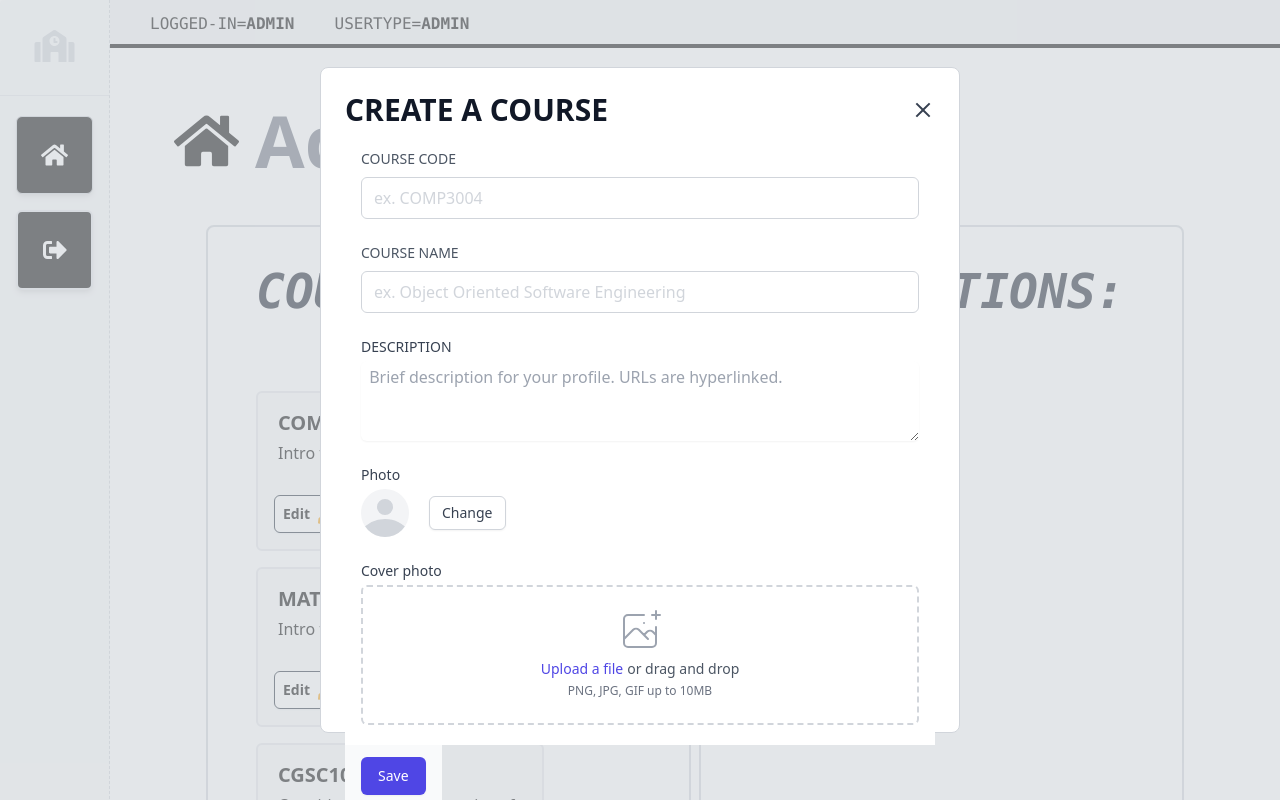
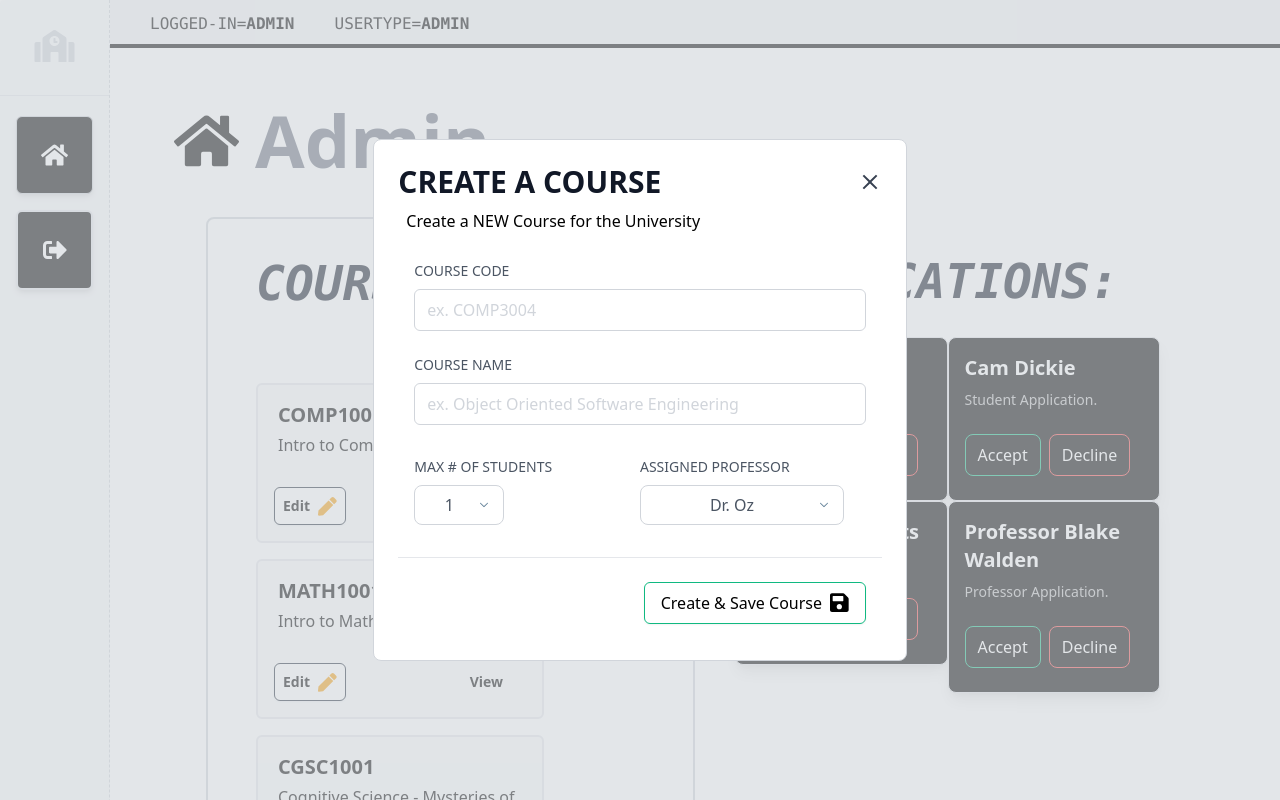
Before and after one commit to CameronDickie/comp3004-team6, a React (Create React App) app in the folder frontend-app/: page /admin in a window 1280 px wide. Both pictures are taken after a click on the button "Create Course". Shown: the top 800 px of the page. Built offline with nearby package versions, Linux system fonts and the light colour scheme; no server answers.

Commit message:
Created applications section on admin dasboard, updated course creation modal
Jaxson Hood
Front-end UI

```diff
--- a/frontend-app/src/components/AdminMainSection.js
+++ b/frontend-app/src/components/AdminMainSection.js
@@ -38,8 +38,8 @@ class AdminMainSection extends Component{
     render() {
         return (
             <div class="flex flex-col mx-24 mt-14 max-w-8xl h-full">
-                    <div className="mx-auto text-7xl font-bold pb-12 -ml-6 text-gray-500"><FontAwesomeIcon className="-ml-2 pr-4 text-black" size="1x" icon={faHome}/>Admin</div>
-                    <div className="pb-20 grid grid-cols-10 gap-2">
+                    <div className="mx-auto text-7xl font-bold pb-10 -ml-6 text-gray-500"><FontAwesomeIcon className="-ml-2 pr-4 text-black" size="1x" icon={faHome}/>Admin</div>
+                    <div className="pb-20 grid grid-cols-10">
                         <div className="flex col-span-5 min-h-96 border-2 rounded-lg border-gray-300 p-2">
                             <div className="w-2/2">
                                 <div class="grid grid-cols-12 gap-2 -mr-2 p-8">
@@ -59,13 +59,76 @@ class AdminMainSection extends Component{
                             </div>
                         </div>
 
-                        <div className="flex col-span-5 min-h-96 border-2 rounded-lg border-gray-300 p-2">
+                        <div className="flex col-span-5 min-h-96 rounded-lg border-gray-300 p-2">
                             <div className="w-2/2">
-                                <div class="grid grid-cols-12 gap-2 -mr-2 p-8">
+                                <div class="grid grid-cols-12 gap-2 -mr-2 p-8 pb-0">
                                     <div className="col-start-1 col-end-3 pb-2 pl-2">
                                         <div className="text-5xl font-semibold font-mono text-gray-900 italic">APPLICATIONS:</div>
                                     </div>
 
+                                </div>
+
+                                <div className="grid grid-cols-2 p-4 pl-8 pt-6">
+
+                                    <div class="w-full">
+                                        <div class="inline-grid lg:flex bg-black rounded-lg border shadow-lg pb-6 lg:pb-0 min-w-full">
+                                            <div class="w-full p-4">
+                                                <div class="inline-grid">
+                                                    <p class="work-sans font-semibold text-xl text-white">Jaxson Hood</p>
+                                                    <p class="raleway text-sm my-2 text-white opacity-75">Student Application.</p>
+                                                </div>
+                                            </div>
+                                            <div className="w-full pl-4 grid-cols-2">
+                                                <button className="px-3 py-2 text-md font-medium text-white border border-green-500 rounded-lg">Accept</button>
+                                                <button className="ml-2 px-3 py-2 text-md font-medium text-white border border-red-500 rounded-lg">Decline</button>
+                                            </div>
+                                        </div>
+                                    </div>
+
+                                    <div class="w-full">
+                                        <div class="inline-grid lg:flex bg-black rounded-lg border shadow-lg pb-6 lg:pb-0 min-w-full">
+                                            <div class="w-full p-4">
+                                                <div class="inline-grid">
+                                                    <p class="work-sans font-semibold text-xl text-white">Cam Dickie</p>
+                                                    <p class="raleway text-sm my-2 text-white opacity-75">Student Application.</p>
+                                                </div>
+                                            </div>
+                                            <div className="w-full pl-4 grid-cols-2">
+                                                <button className="px-3 py-2 text-md font-medium text-white border border-green-500 rounded-lg">Accept</button>
+                                                <button className="ml-2 px-3 py-2 text-md font-medium text-white border border-red-500 rounded-lg">Decline</button>
+                                            </div>
+                                        </div>
+                                    </div>
+
+                                    <div class="w-full">
+                                        <div class="inline-grid lg:flex bg-black rounded-lg border shadow-lg pb-6 lg:pb-0 min-w-full">
+                                            <div class="w-full p-4">
+                                                <div class="inline-grid">
+                                                    <p class="work-sans font-semibold text-xl text-white">Dr. Snooze Warts</p>
+                                                    <p class="raleway text-sm my-2 text-white opacity-75">Professor Application.</p>
+                                                </div>
+                                            </div>
+                                            <div className="w-full pl-4 grid-cols-2">
+                                                <button className="px-3 py-2 text-md font-medium text-white border border-green-500 rounded-lg">Accept</button>
+                                                <button className="ml-2 px-3 py-2 text-md font-medium text-white border border-red-500 rounded-lg">Decline</button>
+                                            </div>
+                                        </div>
+                                    </div>
+
+                                    <div class="w-full">
+                                        <div class="inline-grid lg:flex bg-black rounded-lg border shadow-lg pb-6 lg:pb-0 min-w-full">
+                                            <div class="w-full p-4">
+                                                <div class="inline-grid">
+                                                    <p class="work-sans font-semibold text-xl text-white">Professor Blake Walden</p>
+                                                    <p class="raleway text-sm my-2 text-white opacity-75">Professor Application.</p>
+                                                </div>
+                                            </div>
+                                            <div className="w-full pl-4 grid-cols-2">
+                                                <button className="px-3 py-2 text-md font-medium text-white border border-green-500 rounded-lg">Accept</button>
+                                                <button className="ml-2 px-3 py-2 text-md font-medium text-white border border-red-500 rounded-lg">Decline</button>
+                                            </div>
+                                        </div>
+                                    </div>
                                 </div>
                             </div>
                         </div>
--- a/frontend-app/src/components/CreateCourseModal.js
+++ b/frontend-app/src/components/CreateCourseModal.js
@@ -1,4 +1,4 @@
-import { faUpload, faWindowClose } from "@fortawesome/free-solid-svg-icons";
+import { faSave, faUpload, faWindowClose } from "@fortawesome/free-solid-svg-icons";
 import { FontAwesomeIcon } from "@fortawesome/react-fontawesome";
 import React, { Component } from "react";
 
@@ -12,11 +12,32 @@ class CreateCourseModal extends Component{
         }
     }
 
+    buildMaxStudentOptions = () => {
+        let msol = []
+
+        for (let i = 1; i < 301; i++){
+            msol.push(
+                <option>{i}</option>
+            )
+        }
+
+        return msol;
+    }
+
+    buildProfessorDropDown = () => {
+        let pdl = [
+            <option>Dr. Oz</option>,
+            <option>Professor Meatball</option>,
+            <option>Dr. Big Canoe</option>]
+
+        return pdl;
+    }
+
 
     render(){
         return (
             <div className={`flex items-center justify-center fixed left-0 bottom-0 w-full h-full bg-gray-300 bg-opacity-60 z-50 ${(this.props.show == true) ? "" : "hidden"}`}>
-                <div class="bg-white rounded-lg w-1/2 h-5/6 border border-gray-300">
+                <div class="bg-white rounded-lg w-5/12 h-7/12 border border-gray-300">
                     <div class="flex flex-col items-start p-6">
                         <div class="flex items-center w-full">
                             <div class="text-gray-900 font-bold text-3xl uppercase">Create a Course</div>
@@ -25,74 +46,55 @@ class CreateCourseModal extends Component{
                             </svg>
                         </div>
                         <hr></hr>
-                        {/* <div class="">Create a NEW Course for the University</div> */}
+                        <div class="p-2">Create a NEW Course for the University</div>
 
 
-                        <div class="px-4 py-5 bg-white space-y-6 sm:p-6 w-full">
+                        <div class="px-4 py-5 bg-white space-y-6 sm:p-6 w-full pb-8">
 
                             <div class="mb-6">
                                 <label for="username" class="block mb-2 text-sm text-gray-600 dark:text-gray-400">COURSE CODE</label>
-                                        <input type="username" name="username" id="username" placeholder="ex. COMP3004" class="w-full px-3 py-2 placeholder-gray-300 border border-gray-300 rounded-md focus:outline-none focus:ring focus:ring-indigo-100 focus:border-indigo-300 dark:bg-gray-700 dark:text-white dark:placeholder-gray-500 dark:border-gray-600 dark:focus:ring-gray-900 dark:focus:border-gray-500" />
+                                <input type="username" name="username" id="username" placeholder="ex. COMP3004" class="w-full px-3 py-2 placeholder-gray-300 border border-gray-300 rounded-md focus:outline-none focus:ring focus:ring-green-200 focus:border-green-500 dark:bg-gray-700 dark:text-white dark:placeholder-gray-500 dark:border-gray-600 dark:focus:ring-gray-900 dark:focus:border-gray-500" />
                             </div>
 
                             <div class="mb-6">
                                 <label for="course_name" class="block mb-2 text-sm text-gray-600 dark:text-gray-400">COURSE NAME</label>
-                                        <input type="username" name="course_name" id="course_name" placeholder="ex. Object Oriented Software Engineering" class="w-full px-3 py-2 placeholder-gray-300 border border-gray-300 rounded-md focus:outline-none focus:ring focus:ring-indigo-100 focus:border-indigo-300 dark:bg-gray-700 dark:text-white dark:placeholder-gray-500 dark:border-gray-600 dark:focus:ring-gray-900 dark:focus:border-gray-500" />
+                                <input type="username" name="course_name" id="course_name" placeholder="ex. Object Oriented Software Engineering" class="w-full px-3 py-2 placeholder-gray-300 border border-gray-300 rounded-md focus:outline-none focus:ring focus:ring-yellow-100 focus:border-yellow-300 dark:bg-gray-700 dark:text-white dark:placeholder-gray-500 dark:border-gray-600 dark:focus:ring-gray-900 dark:focus:border-gray-500" />
                             </div>
 
-                                    <div>
-                                    <label for="about" class="block text-sm uppercase text-gray-700">
-                                        Description
-                                    </label>
-                                    <div class="mt-1">
-                                        <textarea id="about" name="about" rows="3" class="p-1 shadow-sm focus:ring-indigo-500 focus:border-indigo-500 mt-1 block w-full sm:text-sm border-gray-300 rounded-md" placeholder=" Brief description for your profile. URLs are hyperlinked."></textarea>
+                            <div className="grid grid-cols-2">
+
+                                <div className="col-span-1">
+                                    <label class="block pt-2 pb-2 text-sm text-gray-600 dark:text-gray-400 uppercase">Max # of Students</label>
+                                    <div class="relative inline-flex">
+                                        <svg class="w-2 h-2 absolute top-0 right-0 m-4 pointer-events-none" xmlns="http://www.w3.org/2000/svg" viewBox="0 0 412 232"><path d="M206 171.144L42.678 7.822c-9.763-9.763-25.592-9.763-35.355 0-9.763 9.764-9.763 25.592 0 35.355l181 181c4.88 4.882 11.279 7.323 17.677 7.323s12.796-2.441 17.678-7.322l181-181c9.763-9.764 9.763-25.592 0-35.355-9.763-9.763-25.592-9.763-35.355 0L206 171.144z" fill="#648299" fill-rule="nonzero"/></svg>
+                                        <select class="text-center border border-gray-300 rounded-lg text-gray-600 h-10 pl-5 pr-10 bg-white hover:border-gray-400 focus:outline-none appearance-none">
+                                            {this.buildMaxStudentOptions()}
+                                        </select>
+                                    </div>
+                                </div>
+
+                                <div className="col-span-1">
+                                    <label class="block pt-2 pb-2 text-sm text-gray-600 dark:text-gray-400 uppercase">Assigned Professor</label>
+                                    <div class="relative inline-flex">
+                                        <svg class="w-2 h-2 absolute top-0 right-0 m-4 pointer-events-none" xmlns="http://www.w3.org/2000/svg" viewBox="0 0 412 232"><path d="M206 171.144L42.678 7.822c-9.763-9.763-25.592-9.763-35.355 0-9.763 9.764-9.763 25.592 0 35.355l181 181c4.88 4.882 11.279 7.323 17.677 7.323s12.796-2.441 17.678-7.322l181-181c9.763-9.764 9.763-25.592 0-35.355-9.763-9.763-25.592-9.763-35.355 0L206 171.144z" fill="#648299" fill-rule="nonzero"/></svg>
+                                        <select class="text-center border border-gray-300 rounded-lg text-gray-600 h-10 pl-5 pr-10 bg-white hover:border-gray-400 focus:outline-none appearance-none">
+                                            {this.buildProfessorDropDown()}
+                                        </select>
+                                    </div>
                                 </div>
 
                             </div>
 
-                                    <div>
-                                    <label class="block text-sm font-medium text-gray-700">
-                                        Photo
-                                    </label>
-                                    <div class="mt-1 flex items-center">
-                                        <span class="inline-block h-12 w-12 rounded-full overflow-hidden bg-gray-100">
-                                        <svg class="h-full w-full text-gray-300" fill="currentColor" viewBox="0 0 24 24">
-                                            <path d="M24 20.993V24H0v-2.996A14.977 14.977 0 0112.004 15c4.904 0 9.26 2.354 11.996 5.993zM16.002 8.999a4 4 0 11-8 0 4 4 0 018 0z" />
-                                        </svg>
+                        </div>
+
+                        <div class="px-4 py-3 w-full text-right sm:px-6 border-t">
+                            <div className="pt-3">
+                                <button type="submit" class="inline-flex justify-center py-2 px-4 border border-transparent shadow-sm text-md font-medium rounded-md border-green-500 hover:shadow-md focus:outline-none focus:ring-offset-2 focus:ring-indigo-500">
+                                Create & Save Course <span>
+                                <FontAwesomeIcon className="ml-2" size="lg" icon={faSave}/>
                                 </span>
-                                        <button type="button" class="ml-5 bg-white py-2 px-3 border border-gray-300 rounded-md shadow-sm text-sm leading-4 font-medium text-gray-700 hover:bg-gray-50 focus:outline-none focus:ring-2 focus:ring-offset-2 focus:ring-indigo-500">
-                                        Change
                                 </button>
                             </div>
-                                    </div>
-
-                                    <div>
-                                    <label class="block text-sm font-medium text-gray-700">
-                                        Cover photo
-                                    </label>
-                                    <div class="mt-1 flex justify-center px-6 pt-5 pb-6 border-2 border-gray-300 border-dashed rounded-md">
-                                        <div class="space-y-1 text-center">
-                                        <svg class="mx-auto h-12 w-12 text-gray-400" stroke="currentColor" fill="none" viewBox="0 0 48 48" aria-hidden="true">
-                                            <path d="M28 8H12a4 4 0 00-4 4v20m32-12v8m0 0v8a4 4 0 01-4 4H12a4 4 0 01-4-4v-4m32-4l-3.172-3.172a4 4 0 00-5.656 0L28 28M8 32l9.172-9.172a4 4 0 015.656 0L28 28m0 0l4 4m4-24h8m-4-4v8m-12 4h.02" stroke-width="2" stroke-linecap="round" stroke-linejoin="round" />
-                                        </svg>
-                                        <div class="flex text-sm text-gray-600">
-                                            <label for="file-upload" class="relative cursor-pointer bg-white rounded-md font-medium text-indigo-600 hover:text-indigo-500 focus-within:outline-none focus-within:ring-2 focus-within:ring-offset-2 focus-within:ring-indigo-500">
-                                            <span>Upload a file</span>
-                                            <input id="file-upload" name="file-upload" type="file" class="sr-only"></input>
-                                            </label>
-                                            <p class="pl-1">or drag and drop</p>
-                                        </div>
-                                        <p class="text-xs text-gray-500">
-                                            PNG, JPG, GIF up to 10MB
-                                        </p>
-                                        </div>
-                                    </div>
-                                    </div>
-                                </div>
-                                <div class="px-4 py-3 bg-gray-50 text-right sm:px-6">
-                                    <button type="submit" class="inline-flex justify-center py-2 px-4 border border-transparent shadow-sm text-sm font-medium rounded-md text-white bg-indigo-600 hover:bg-indigo-700 focus:outline-none focus:ring-2 focus:ring-offset-2 focus:ring-indigo-500">
-                                    Save
-                                    </button>
                         </div>
                     </div>
                 </div>
```
Lines whose indentation alone changed are shown as unchanged.
